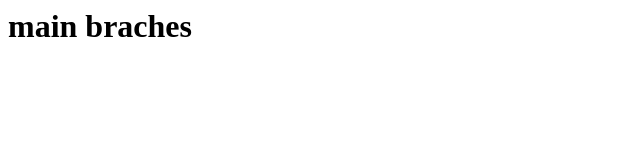
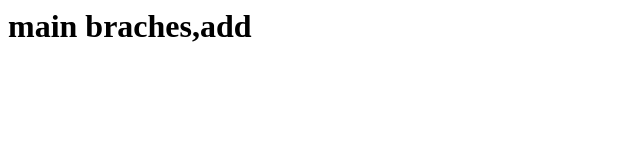
Before and after one commit to vasu-maguluri/28r-branches, a plain HTML site: page index.html in a window 1280 px wide. Shown: the whole page, without its empty margins (0-640 px from the left). Drawn offline with Linux system fonts and the light colour scheme.

Commit message:
main modified

```diff
--- a/index.html
+++ b/index.html
@@ -1 +1 @@
-<h1>main braches</h1>
+<h1>main braches,add</h1>
```
